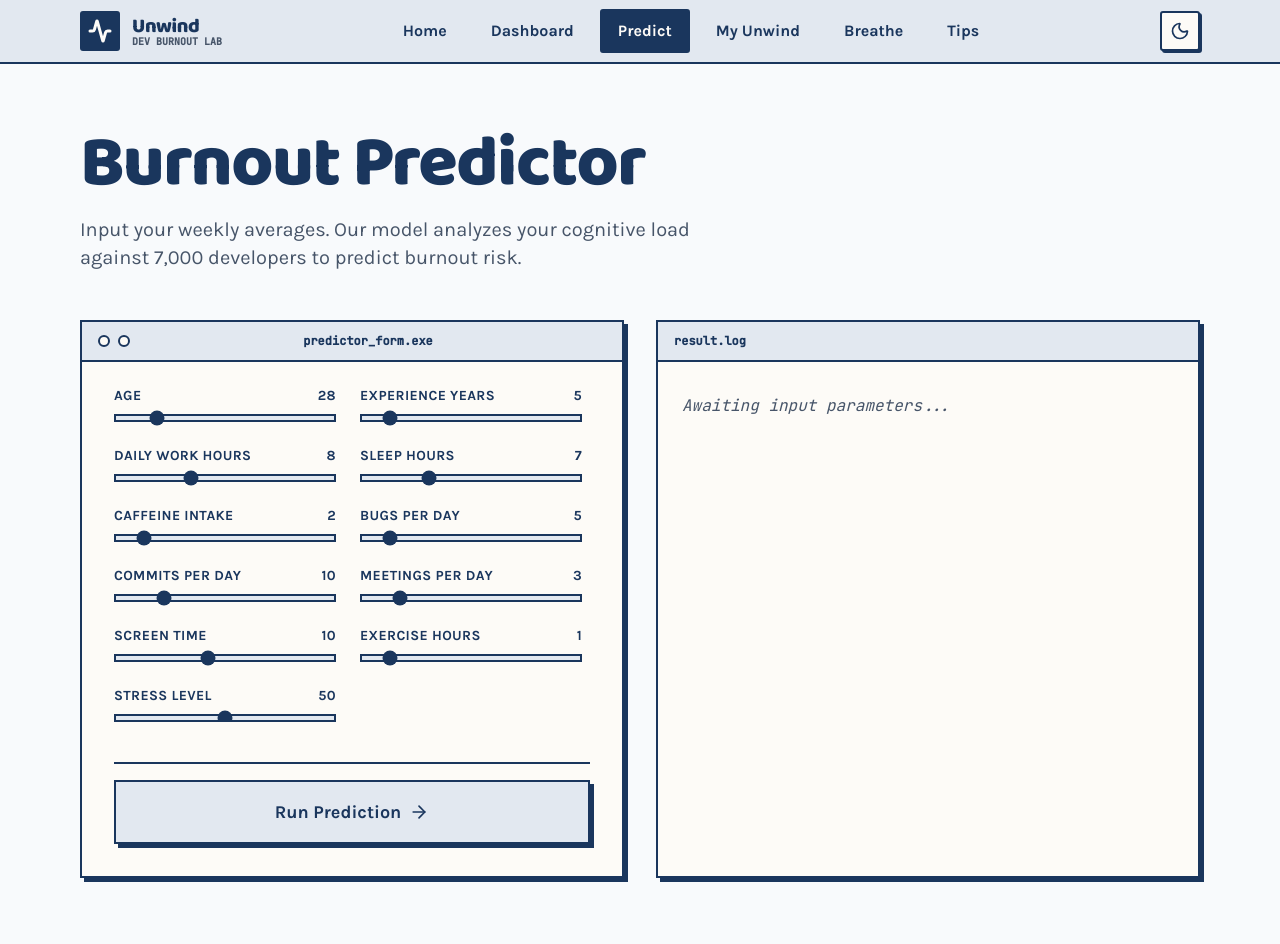
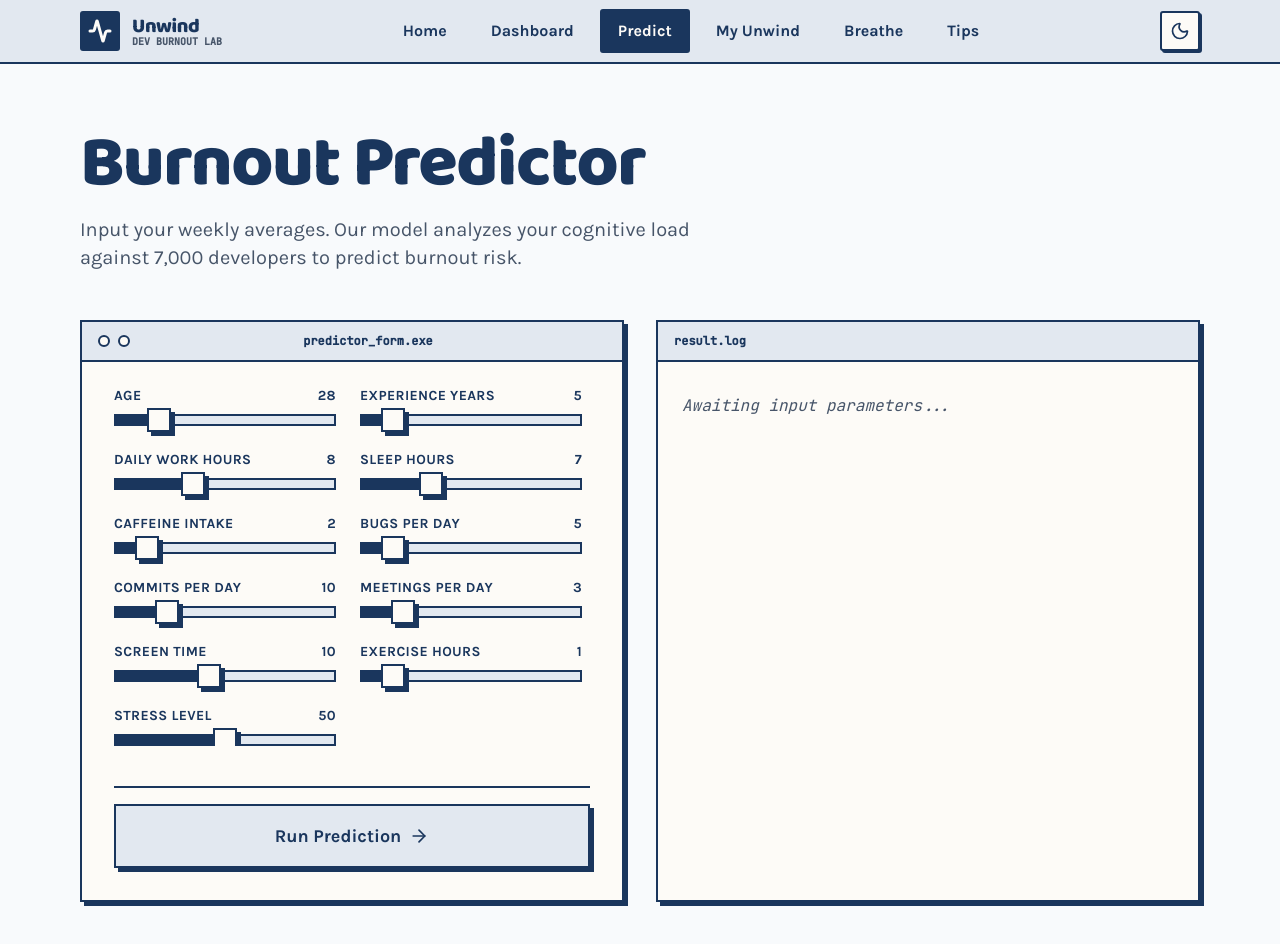
Before and after one commit to PraneetGogoi/Unwind, a Next.js app: page /predict in a window 1280 px wide. Shown: the top 944 px of the page. Built offline with nearby package versions, Linux system fonts and the light colour scheme.

Commit message:
feat: implement fully brutalist custom slider component

```diff
--- a/app/my-unwind/page.tsx
+++ b/app/my-unwind/page.tsx
@@ -213,27 +213,35 @@ export default function MyUnwindPage() {
               ) : (
                 <div className="space-y-6">
                   <div>
-                    <label className="block text-sm font-bold mb-2 uppercase tracking-wider">Energy Level</label>
+                    <label className="block text-sm font-bold mb-2 uppercase tracking-wider">Energy Level: {checkInState.energy}/5</label>
                     <input
-                      type="range" min="1" max="5"
+                      type="range" min="1" max="5" step="1"
                       value={checkInState.energy}
                       onChange={e => setCheckInState({...checkInState, energy: parseInt(e.target.value)})}
-                      className="w-full"
+                      className="w-full brutal-slider"
+                      style={{ "--slider-fill": `${((checkInState.energy - 1) / 4) * 100}%` } as React.CSSProperties}
                     />
-                    <div className="flex justify-between text-xs font-mono font-bold mt-1 text-muted-foreground">
+                    <div className="flex justify-between text-xs font-mono font-bold mt-2 text-muted-foreground relative px-1">
+                      <div className="absolute top-[-8px] left-0 right-0 flex justify-between px-[10px]">
+                         {[1,2,3,4,5].map(i => <div key={i} className="w-[2px] h-[6px] bg-ink opacity-20"></div>)}
+                      </div>
                       <span>Low</span>
                       <span>High</span>
                     </div>
                   </div>
                   <div>
-                    <label className="block text-sm font-bold mb-2 uppercase tracking-wider">Mood</label>
+                    <label className="block text-sm font-bold mb-2 uppercase tracking-wider">Mood: {checkInState.mood}/5</label>
                     <input
-                      type="range" min="1" max="5"
+                      type="range" min="1" max="5" step="1"
                       value={checkInState.mood}
                       onChange={e => setCheckInState({...checkInState, mood: parseInt(e.target.value)})}
-                      className="w-full"
+                      className="w-full brutal-slider"
+                      style={{ "--slider-fill": `${((checkInState.mood - 1) / 4) * 100}%` } as React.CSSProperties}
                     />
-                    <div className="flex justify-between text-xs font-mono font-bold mt-1 text-muted-foreground">
+                    <div className="flex justify-between text-xs font-mono font-bold mt-2 text-muted-foreground relative px-1">
+                      <div className="absolute top-[-8px] left-0 right-0 flex justify-between px-[10px]">
+                         {[1,2,3,4,5].map(i => <div key={i} className="w-[2px] h-[6px] bg-ink opacity-20"></div>)}
+                      </div>
                       <span>Stressed</span>
                       <span>Calm</span>
                     </div>
@@ -244,7 +252,8 @@ export default function MyUnwindPage() {
                       type="range" min="0" max="14" step="0.5"
                       value={checkInState.sleep}
                       onChange={e => setCheckInState({...checkInState, sleep: parseFloat(e.target.value)})}
-                      className="w-full"
+                      className="w-full brutal-slider"
+                      style={{ "--slider-fill": `${((checkInState.sleep - 0) / 14) * 100}%` } as React.CSSProperties}
                     />
                   </div>
                   <button
--- a/app/predict/page.tsx
+++ b/app/predict/page.tsx
@@ -217,7 +217,8 @@ export default function PredictorPage() {
                           step={config.step}
                           value={value}
                           onChange={handleChange}
-                          className="flex-1 accent-ink h-2 bg-frame brutal-border appearance-none cursor-pointer"
+                          className="flex-1 brutal-slider cursor-pointer"
+                          style={{ "--slider-fill": `${((value - config.min) / (config.max - config.min)) * 100}%` } as React.CSSProperties}
                         />
                       </div>
                       {diffText && (
--- a/src/styles.css
+++ b/src/styles.css
@@ -203,4 +203,87 @@
   .text-balance {
     text-wrap: balance;
   }
+
+  /* Brutalist Sliders */
+  .brutal-slider {
+    -webkit-appearance: none;
+    appearance: none;
+    width: 100%;
+    background: transparent;
+    outline: none;
+  }
+  .brutal-slider:focus-visible {
+    outline: 2px solid var(--color-ink);
+    outline-offset: 4px;
+  }
+
+  /* WebKit Track */
+  .brutal-slider::-webkit-slider-runnable-track {
+    width: 100%;
+    height: 12px;
+    background: linear-gradient(to right, var(--color-ink) var(--slider-fill, 0%), var(--color-frame) var(--slider-fill, 0%));
+    border: 2px solid var(--color-ink);
+    border-radius: 0;
+  }
+  /* Mozilla Track */
+  .brutal-slider::-moz-range-track {
+    width: 100%;
+    height: 12px;
+    background: var(--color-frame);
+    border: 2px solid var(--color-ink);
+    border-radius: 0;
+  }
+  .brutal-slider::-moz-range-progress {
+    background: var(--color-ink);
+    height: 100%;
+    border: 2px solid var(--color-ink);
+    border-left: none;
+    border-top: none;
+    border-bottom: none;
+  }
+
+  /* WebKit Thumb */
+  .brutal-slider::-webkit-slider-thumb {
+    -webkit-appearance: none;
+    appearance: none;
+    height: 24px;
+    width: 24px;
+    background-color: var(--color-paper);
+    border: 2px solid var(--color-ink);
+    border-radius: 0;
+    margin-top: -8px;
+    box-shadow: var(--shadow-hard);
+    cursor: grab;
+  }
+  .brutal-slider:active::-webkit-slider-thumb {
+    transform: translate(var(--btn-offset), var(--btn-offset));
+    box-shadow: var(--shadow-none);
+    cursor: grabbing;
+  }
+
+  /* Mozilla Thumb */
+  .brutal-slider::-moz-range-thumb {
+    height: 20px;
+    width: 20px;
+    background-color: var(--color-paper);
+    border: 2px solid var(--color-ink);
+    border-radius: 0;
+    box-shadow: var(--shadow-hard);
+    cursor: grab;
+    box-sizing: content-box;
+  }
+  .brutal-slider:active::-moz-range-thumb {
+    transform: translate(var(--btn-offset), var(--btn-offset));
+    box-shadow: var(--shadow-none);
+    cursor: grabbing;
+  }
+
+  @media (prefers-reduced-motion: no-preference) {
+    .brutal-slider::-webkit-slider-thumb {
+      transition: transform var(--press-duration-down) var(--press-easing), box-shadow var(--press-duration-down) var(--press-easing);
+    }
+    .brutal-slider::-moz-range-thumb {
+      transition: transform var(--press-duration-down) var(--press-easing), box-shadow var(--press-duration-down) var(--press-easing);
+    }
+  }
 }
```
